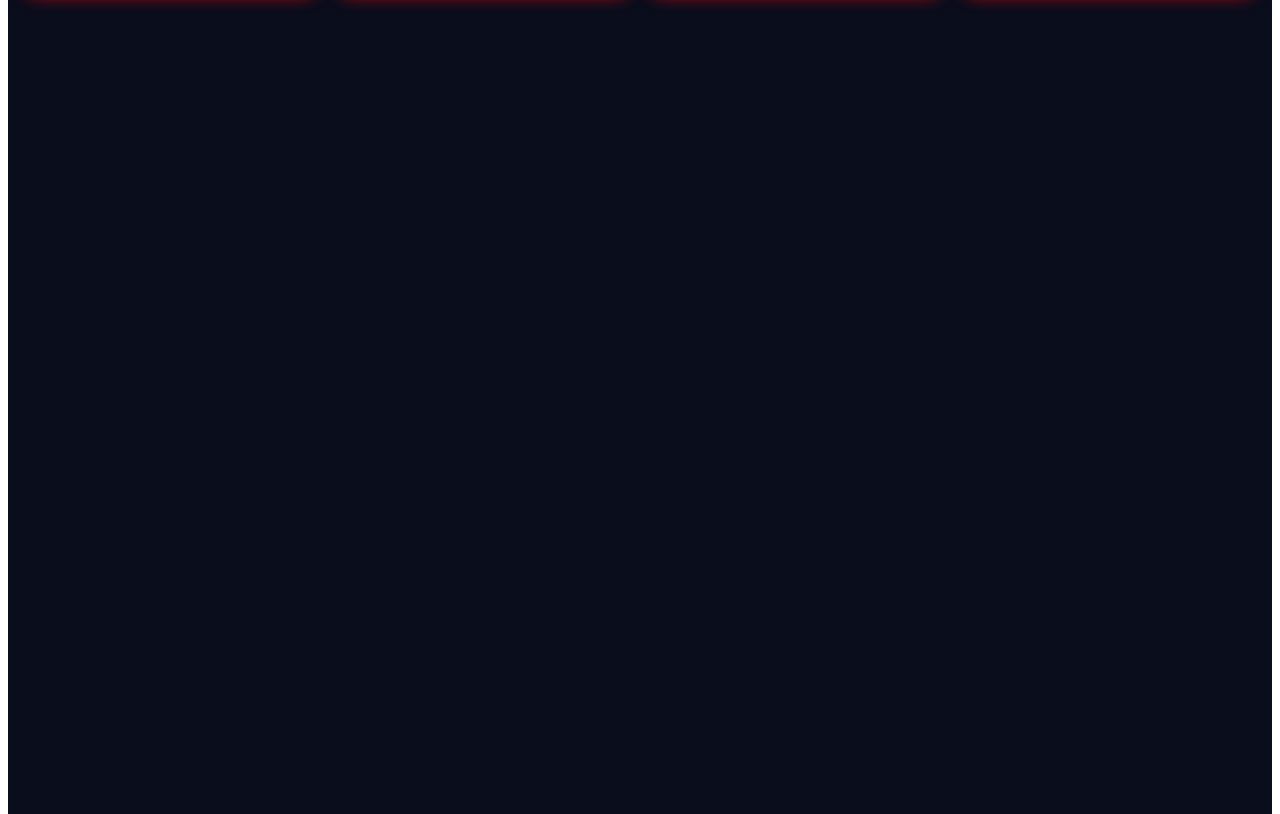
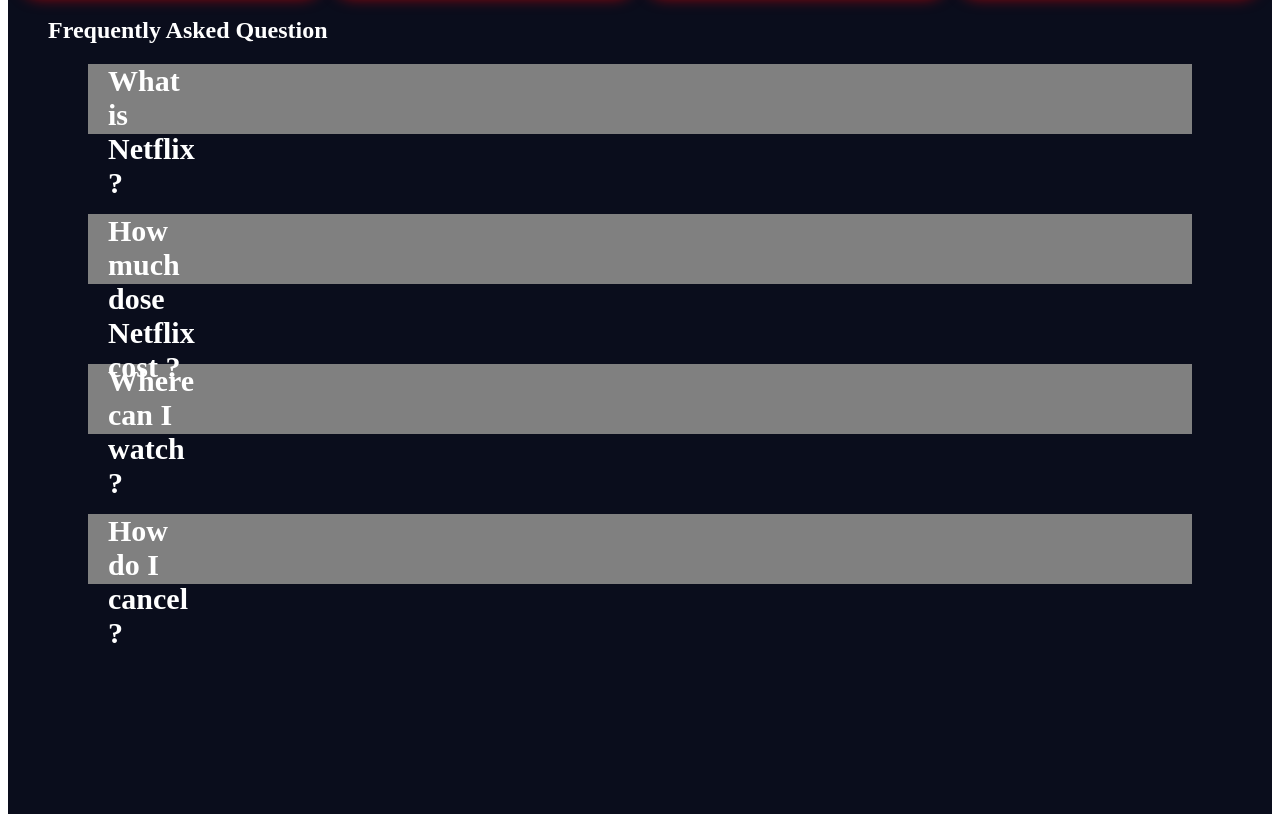
Before and after one commit to adityadubey2211-prog/netflix-clone, a plain HTML site: page index.html in a window 1280 px wide. Shown: the part 1653-2467 px from the top of the page. Drawn offline with Linux system fonts and the light colour scheme.

Commit message:
faq completed

```diff
--- a/index.html
+++ b/index.html
@@ -96,6 +96,30 @@
             </div>
         </div>
    </section>
-
+   <section class="tertiory">
+    <div class="faq">
+        <h1 class="heading">Frequently Asked Question</h1>
+        <div class="faq1">
+            <p class="text">
+                What is Netflix ?<span class="plus1">+</span>
+            </p>
+        </div>
+        <div class="faq2">
+            <p class="text2">
+                How much dose Netflix cost ?<span class="plus2">+</span>
+            </p>
+        </div>
+        <div class="faq3">
+             <p class="text3">
+                Where can I watch ?<span class="plus3">+</span>
+            </p>
+        </div>
+        <div class="faq4">
+            <p class="text4">
+                How do I cancel ?<span class="plus4">+</span>
+            </p>
+        </div>
+    </div>
+   </section>
 </body>
 </html>
--- a/style.css
+++ b/style.css
@@ -311,3 +311,102 @@ h1.trend {
     transition-duration: 1s;
     border:4px solid rgb(140, 37, 37);
 }
+.faq h1{
+    color:white;
+    margin-left:40px;
+}
+ .faq1{
+    margin-left: 80px;
+    margin-right:80px;
+    height:70px;
+    background-color: gray;
+    width: auto;
+    color:white;
+}
+.faq2{
+    margin-top: 1px;
+    margin-left: 80px;
+    margin-right:80px;
+    height:70px;
+    background-color: gray;
+    width: auto;
+    color:white;
+}
+.faq3{
+    margin-top: 1px;
+    margin-left: 80px;
+    margin-right:80px;
+    height:70px;
+    background-color: gray;
+    width: auto;
+    color:white;
+}
+.faq4{
+    margin-top: 1px;
+    margin-left: 80px;
+    margin-right:80px;
+    height:70px;
+    background-color: gray;
+    width: auto;
+    color:white;
+}
+ .plus1{
+    font-size: 40px;
+     position: relative;
+        margin-right:0px;
+        margin-left:1410px;
+    }
+    .plus2{
+        font-size: 40px;
+     position: relative;
+        margin-right:0px;
+        margin-left:1250px;
+    }
+    .plus3{
+        font-size: 40px;
+     position: relative;
+        margin-right:0px;
+        margin-left:1360px;
+    }
+   .plus4{
+    font-size: 40px;
+     position: relative;
+        margin-right:0px;
+        margin-left:1400px;
+   }
+.text{
+    font-weight: 700;
+    margin-top: 4px;
+    font-size:30px;
+    margin-left: 20px;
+    display: flex;
+    justify-content:left;
+    align-items: center;
+    }
+.text2{
+    font-weight: 700;
+    margin-top: 80px;
+    font-size:30px;
+    margin-left: 20px;
+    display: flex;
+    justify-content:left;
+    align-items: center;
+}
+.text3{
+    font-weight: 700;
+    margin-top: 80px;
+    font-size:30px;
+    margin-left: 20px;
+    display: flex;
+    justify-content:left;
+    align-items: center;
+}
+.text4{
+    font-weight: 700;
+    margin-top: 80px;
+    font-size:30px;
+    margin-left: 20px;
+    display: flex;
+    justify-content:left;
+    align-items: center;
+}
```
